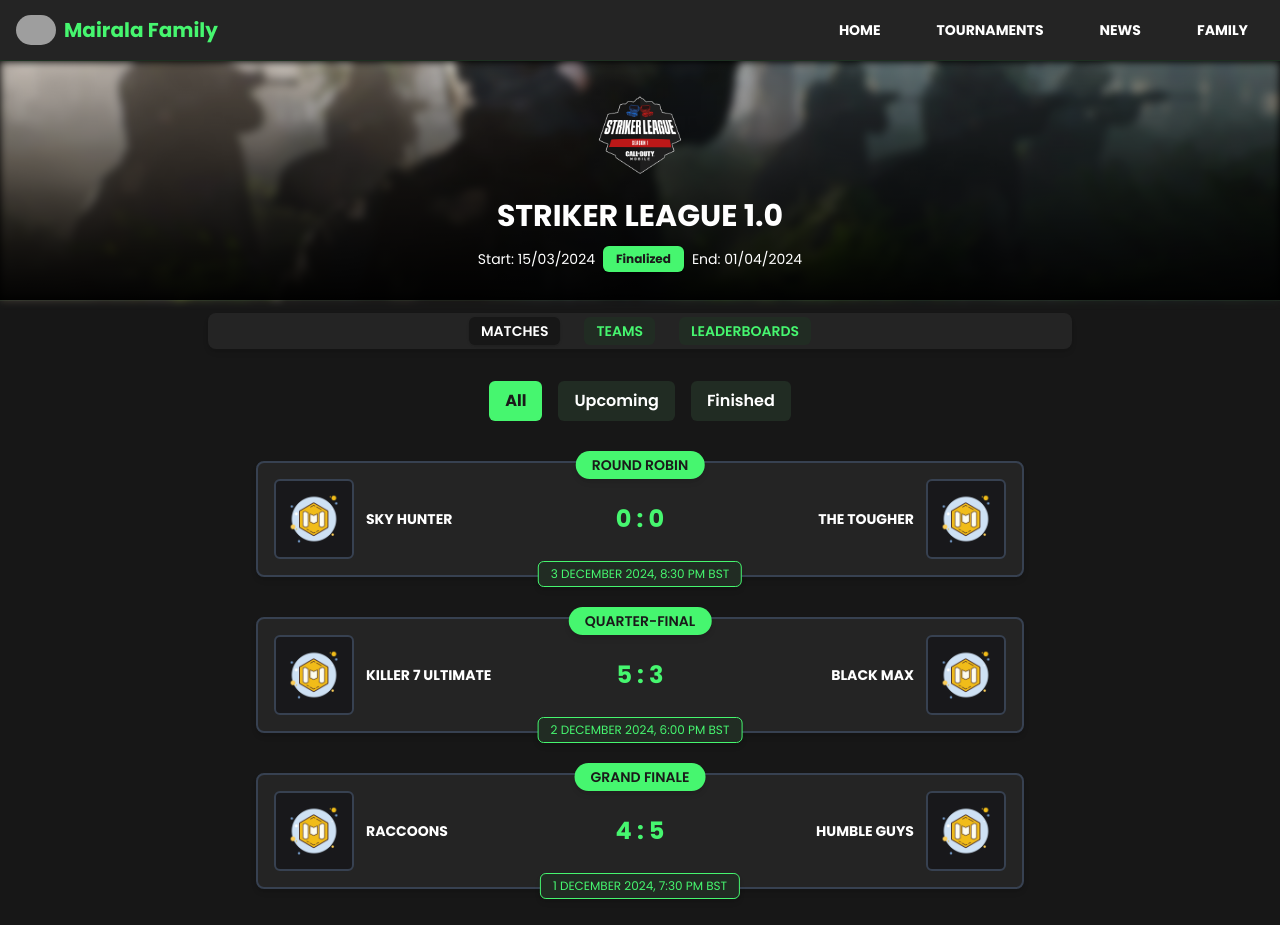
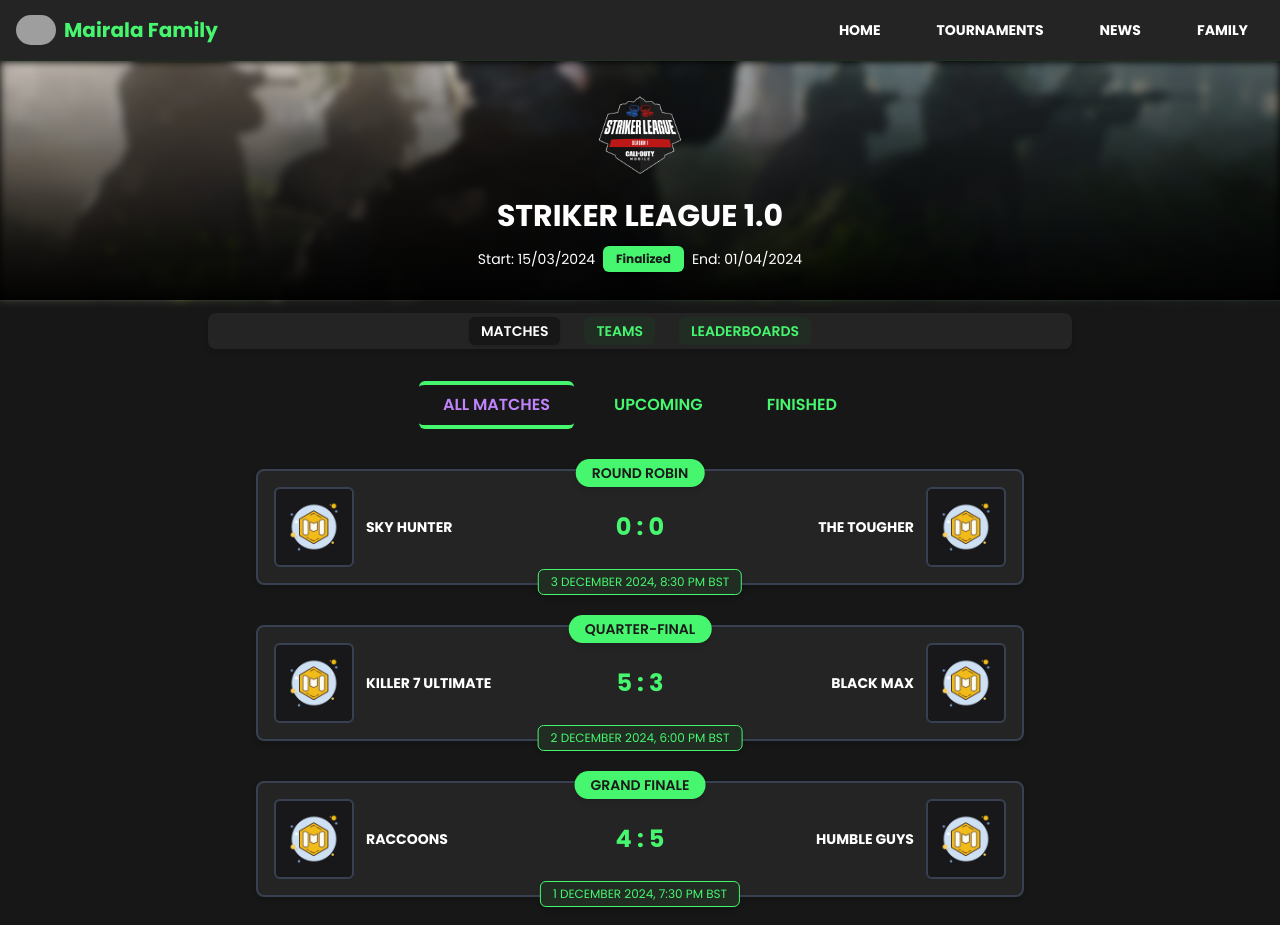
Before and after one commit to shahenwaz/mairala_family, a Next.js app: page /tournaments/StrikerLeague1 in a window 1280 px wide. Built offline with nearby package versions, Linux system fonts and the light colour scheme; grey boxes are pictures that could not be loaded.

Commit message:
Components Added - MatchesFilter & MatchesList

```diff
--- a/app/(root)/tournaments/StrikerLeague1/page.tsx
+++ b/app/(root)/tournaments/StrikerLeague1/page.tsx
@@ -1,7 +1,8 @@
 "use client";
 import React, { useState } from "react";
 import TournamentDetails from "@/components/tournament/TournamentDetails";
-import MatchCard from "@/components/tournament/MatchCard";
+import MatchesFilter from "@/components/tournament/MatchesFilter";
+import MatchesList from "@/components/tournament/MatchesList";
 import TeamLeaderboard from "@/components/tournament/TeamLeaderboard";
 import PlayerLeaderboard from "@/components/tournament/PlayerLeaderboard";
 import { Tabs, TabsList, TabsTrigger, TabsContent } from "@/components/ui/tabs";
@@ -26,7 +27,7 @@
       score: "0 : 0",
       round: "ROUND ROBIN",
       date: "3 DECEMBER 2024, 8:30 PM BST",
-      status: "Upcoming" as const, // Ensure the status matches the MatchProps type
+      status: "UPCOMING" as const, // Ensure the status matches the MatchProps type
     },
     {
       team1: "KILLER 7 ULTIMATE",
@@ -36,7 +37,7 @@
       score: "5 : 3",
       round: "QUARTER-FINAL",
       date: "2 DECEMBER 2024, 6:00 PM BST",
-      status: "Finished" as const, // Ensure the status matches the MatchProps type
+      status: "FINISHED" as const, // Ensure the status matches the MatchProps type
     },
     {
       team1: "RACCOONS",
@@ -46,15 +47,17 @@
       score: "4 : 5",
       round: "GRAND FINALE",
       date: "1 DECEMBER 2024, 7:30 PM BST",
-      status: "Finished" as const, // Ensure the status matches the MatchProps type
+      status: "FINISHED" as const, // Ensure the status matches the MatchProps type
     },
   ];
 
-  // Add state for filtering
-  const [filter, setFilter] = useState<"All" | "Upcoming" | "Finished">("All");
+  // State for Filter
+  const [filter, setFilter] = useState<"ALL MATCHES" | "UPCOMING" | "FINISHED">(
+    "ALL MATCHES"
+  );
 
   const filteredMatches = matches.filter((match) => {
-    if (filter === "All") return true;
+    if (filter === "ALL MATCHES") return true;
     return match.status === filter;
   });
 
@@ -227,51 +230,15 @@
             </TabsContent>
 
             <TabsContent value="matches">
-              <div className="flex justify-center gap-2 mb-10 mt-8">
-                <button
-                  className={`sm:text-xs lg:text-base px-4 py-2 rounded-md font-bold ${
-                    filter === "All"
-                      ? "bg-primary text-primary-foreground"
-                      : "bg-muted"
-                  }`}
-                  onClick={() => setFilter("All")}
-                >
-                  All
-                </button>
-                <br />
-                <button
-                  className={`sm:text-xs lg:text-base px-4 py-2 rounded-md font-semibold ${
-                    filter === "Upcoming"
-                      ? "bg-primary text-primary-foreground"
-                      : "bg-muted"
-                  }`}
-                  onClick={() => setFilter("Upcoming")}
-                >
-                  Upcoming
-                </button>
-                <br />
-                <button
-                  className={`sm:text-xs lg:text-base px-4 py-2 rounded-md font-semibold ${
-                    filter === "Finished"
-                      ? "bg-primary text-primary-foreground"
-                      : "bg-muted"
-                  }`}
-                  onClick={() => setFilter("Finished")}
-                >
-                  Finished
-                </button>
-              </div>
-              <div className="flex flex-col gap-6 mt-4">
-                {filteredMatches.length > 0 ? (
-                  filteredMatches.map((match, index) => (
-                    <MatchCard key={index} {...match} />
-                  ))
-                ) : (
-                  <p className="text-center text-muted-foreground">
-                    No matches available for this filter.
-                  </p>
-                )}
-              </div>
+              {/* Matches Filter */}
+              <MatchesFilter
+                options={["ALL MATCHES", "UPCOMING", "FINISHED"]}
+                defaultFilter="ALL MATCHES"
+                onFilterChange={setFilter} // No type conflict anymore
+              />
+
+              {/* Matches List */}
+              <MatchesList matches={filteredMatches} />
             </TabsContent>
 
             <TabsContent value="teams">
--- a/app/globals.css
+++ b/app/globals.css
@@ -35,6 +35,7 @@
     --neutral: 0 0% 15%; /* Neutral dark for sections */
     --light-gray: 0 0% 50%; /* Mid gray for muted text */
     --dark-gray: 216.9 19.1% 26.7%;
+    --purple: 270 95.2% 75.3%; /* Purple - 400 */
     --white: 0 0% 100%; /* Pure white */
     --transparent: 0 0% 0% / 0%; /* Fully transparent */
   }
--- a/components/tournament/MatchCard.tsx
+++ b/components/tournament/MatchCard.tsx
@@ -55,10 +55,10 @@
 
         {/* Team Names */}
         <div className="flex justify-between items-center mt-1 mb-3">
-          <h3 className="text-sm font-bold text-left text-foreground">
+          <h3 className="text-xs font-semibold text-left text-foreground">
             {team1}
           </h3>
-          <h3 className="text-sm font-bold text-right text-foreground">
+          <h3 className="text-xs font-semibold text-right text-foreground">
             {team2}
           </h3>
         </div>
--- /dev/null
+++ b/components/tournament/MatchesFilter.tsx
@@ -0,0 +1,42 @@
+import React, { useState } from "react";
+
+interface MatchesFilterProps {
+  options: ("ALL MATCHES" | "UPCOMING" | "FINISHED")[]; // Filter options
+  defaultFilter: "ALL MATCHES" | "UPCOMING" | "FINISHED"; // Default filter
+  onFilterChange: (filter: "ALL MATCHES" | "UPCOMING" | "FINISHED") => void; // Callback for filter change
+}
+
+const MatchesFilter: React.FC<MatchesFilterProps> = ({
+  options,
+  defaultFilter,
+  onFilterChange,
+}) => {
+  const [activeFilter, setActiveFilter] = useState(defaultFilter);
+
+  const handleFilterClick = (
+    filter: "ALL MATCHES" | "UPCOMING" | "FINISHED"
+  ) => {
+    setActiveFilter(filter);
+    onFilterChange(filter); // Notify the parent component
+  };
+
+  return (
+    <div className="flex flex-col md:flex-row justify-center items-center gap-4 mb-10 mt-8">
+      {options.map((option) => (
+        <button
+          key={option}
+          className={`text-sm lg:text-base px-6 py-2 font-semibold rounded-md ${
+            activeFilter === option
+              ? "border-b-4 border-t-4 border-primary text-purple"
+              : "text-muted-foreground hover:text-lightGray transition-all duration-300"
+          }`}
+          onClick={() => handleFilterClick(option)}
+        >
+          {option}
+        </button>
+      ))}
+    </div>
+  );
+};
+
+export default MatchesFilter;
--- /dev/null
+++ b/components/tournament/MatchesList.tsx
@@ -0,0 +1,32 @@
+import React from "react";
+import MatchCard from "./MatchCard";
+
+interface Match {
+  team1: string;
+  team2: string;
+  team1Logo: string;
+  team2Logo: string;
+  score: string;
+  round: string;
+  date: string;
+}
+
+interface MatchesListProps {
+  matches: Match[];
+}
+
+const MatchesList: React.FC<MatchesListProps> = ({ matches }) => {
+  return (
+    <div className="flex flex-col gap-6 mt-4">
+      {matches.length > 0 ? (
+        matches.map((match, index) => <MatchCard key={index} {...match} />)
+      ) : (
+        <p className="text-center text-muted-foreground">
+          No matches available for this filter.
+        </p>
+      )}
+    </div>
+  );
+};
+
+export default MatchesList;
--- a/tailwind.config.ts
+++ b/tailwind.config.ts
@@ -49,6 +49,7 @@
         lightGray: "hsl(var(--light-gray))" /* Mid gray for muted text */,
         darkGray: "hsl(var(--dark-gray))" /* Dark gray for muted text */,
         white: "hsl(var(--white))" /* Pure white */,
+        purple: "hsl(var(--purple))" /* Purple - 400 */,
         transparent: "hsl(var(--transparent))" /* Transparent */,
       },
       keyframes: {
```
